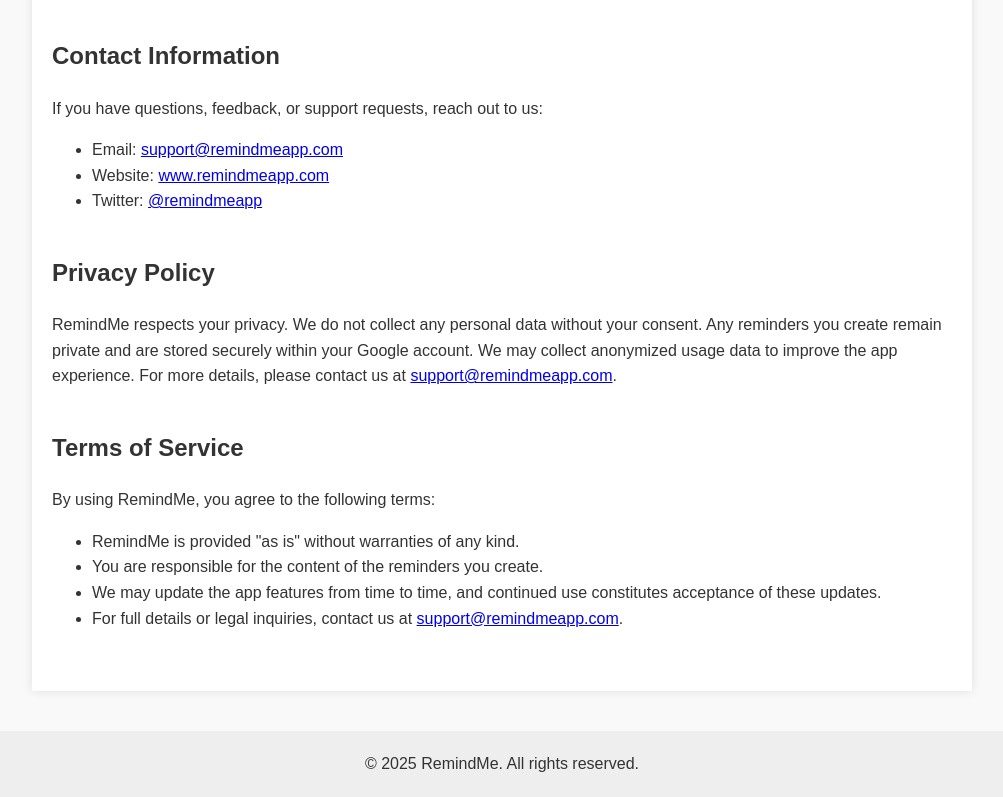
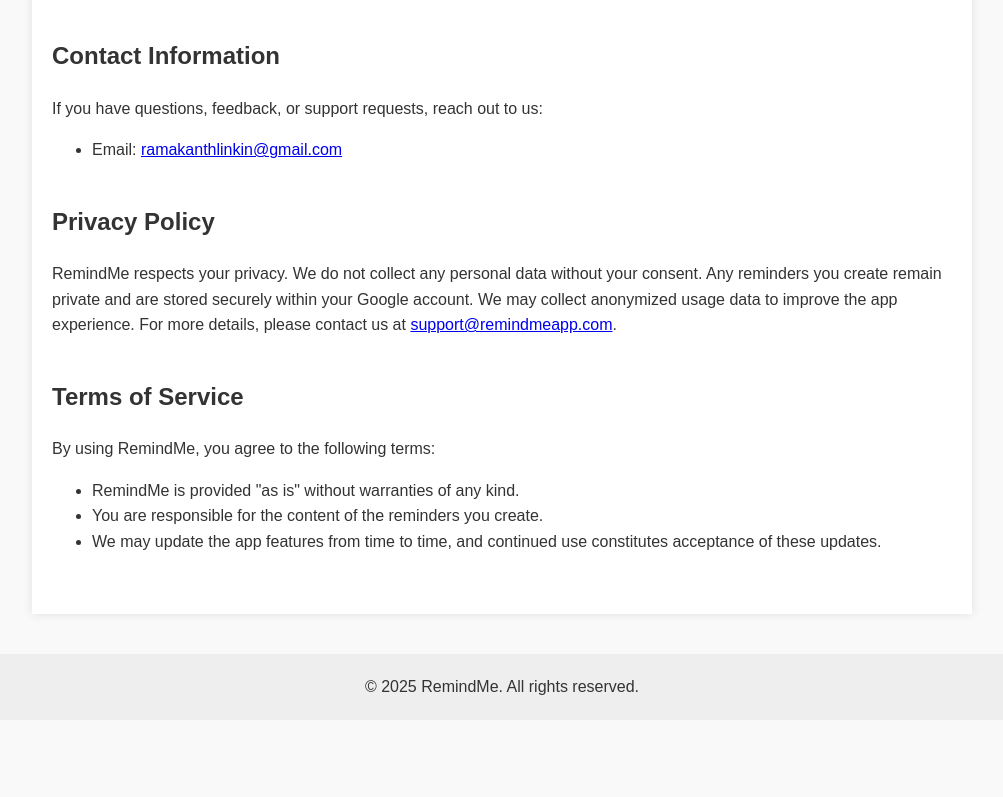
Before and after one commit to ramakanth93/remindme-website, a plain HTML site: page index.html in a window 1280 px wide. Shown: the part 419-1216 px from the top of the page, without its empty margins (138-1141 px from the left). After the commit the page ends 1139 px from the top, so only its background shows below. Drawn offline with Linux system fonts and the light colour scheme.

Commit message:
Update index.html
updated the contact details

```diff
--- a/index.html
+++ b/index.html
@@ -76,9 +76,7 @@
     <h2>Contact Information</h2>
     <p>If you have questions, feedback, or support requests, reach out to us:</p>
     <ul>
-      <li>Email: <a href="mailto:support@remindmeapp.com">support@remindmeapp.com</a></li>
-      <li>Website: <a href="https://www.remindmeapp.com">www.remindmeapp.com</a></li>
-      <li>Twitter: <a href="https://twitter.com/remindmeapp">@remindmeapp</a></li>
+      <li>Email: <a href="mailto:support@remindmeapp.com">ramakanthlinkin@gmail.com</a></li>
     </ul>
   </section>
 
@@ -94,7 +92,6 @@
       <li>RemindMe is provided "as is" without warranties of any kind.</li>
       <li>You are responsible for the content of the reminders you create.</li>
       <li>We may update the app features from time to time, and continued use constitutes acceptance of these updates.</li>
-      <li>For full details or legal inquiries, contact us at <a href="mailto:support@remindmeapp.com">support@remindmeapp.com</a>.</li>
     </ul>
   </section>
 </main>
```
